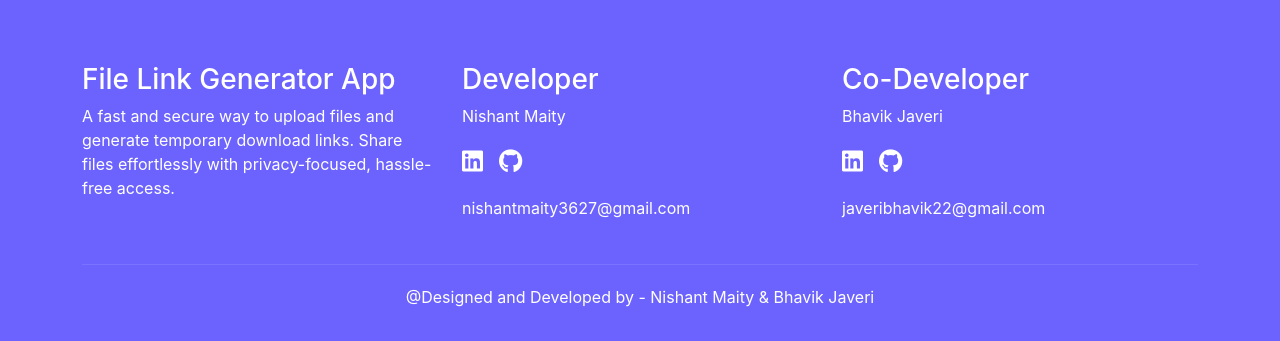
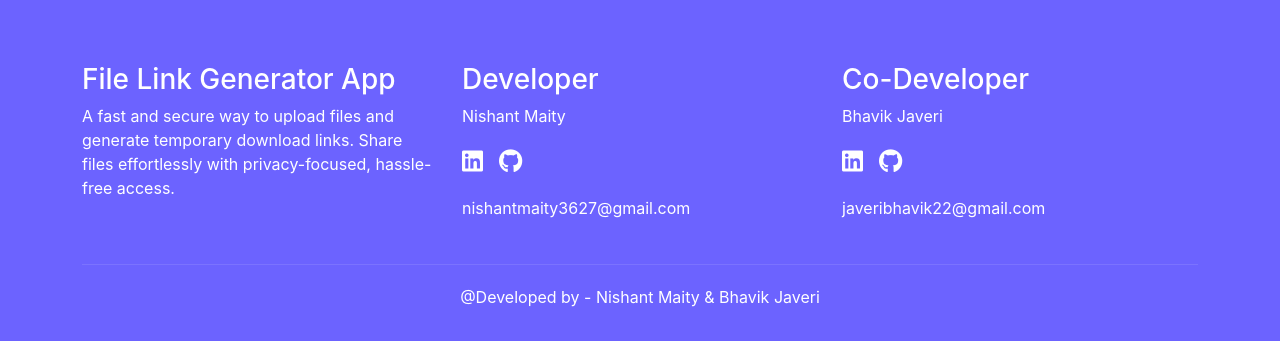
Before and after one commit to Nishant43S/file-link-Generator, a Flask app: page / in a window 1280 px wide. Shown: the part 2407-2748 px from the top of the page. Run offline with Flask 3, Linux system fonts and the light colour scheme; some libraries are stand-ins or nearby versions.

Commit message:
Update index.html

```diff
--- a/templates/index.html
+++ b/templates/index.html
@@ -207,7 +207,7 @@
                 </div>
             </div>
             <div class="copyright">
-                <p>@Designed and Developed by - Nishant Maity & Bhavik Javeri</p>
+                <p>@Developed by - Nishant Maity & Bhavik Javeri</p>
             </div>
         </div>
     </footer>
```
